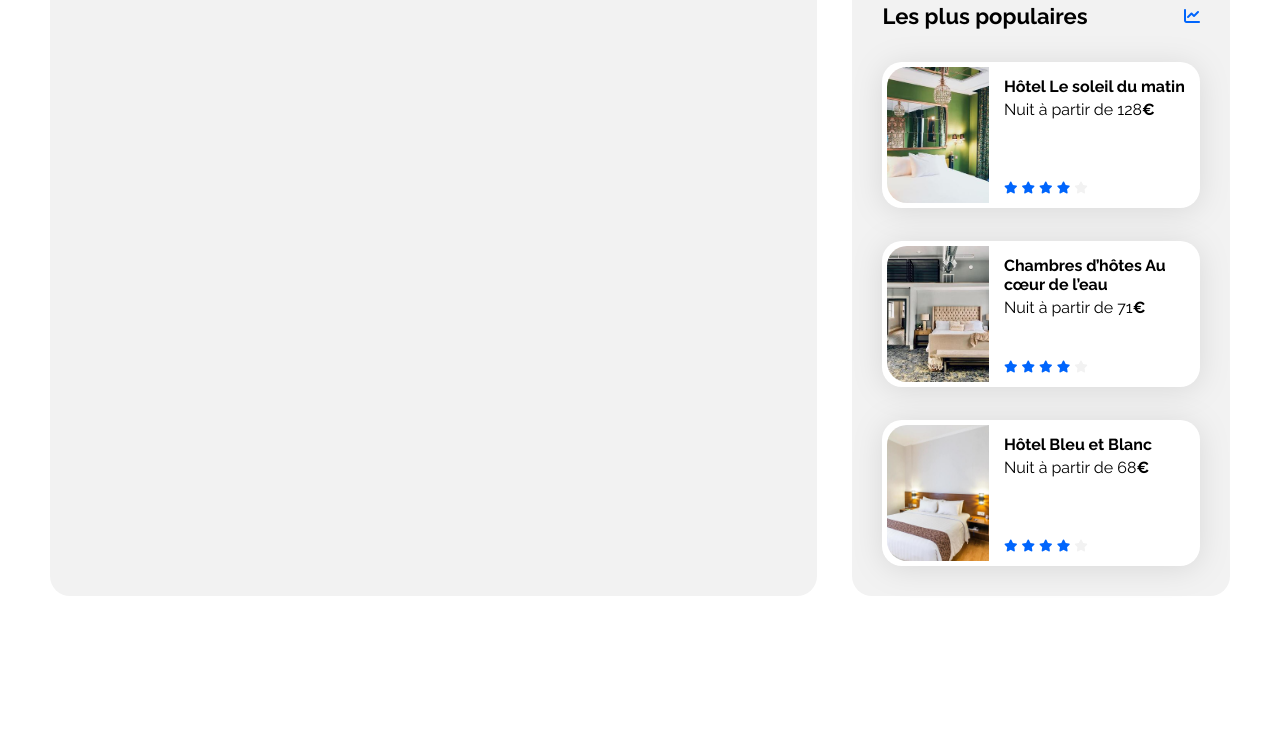
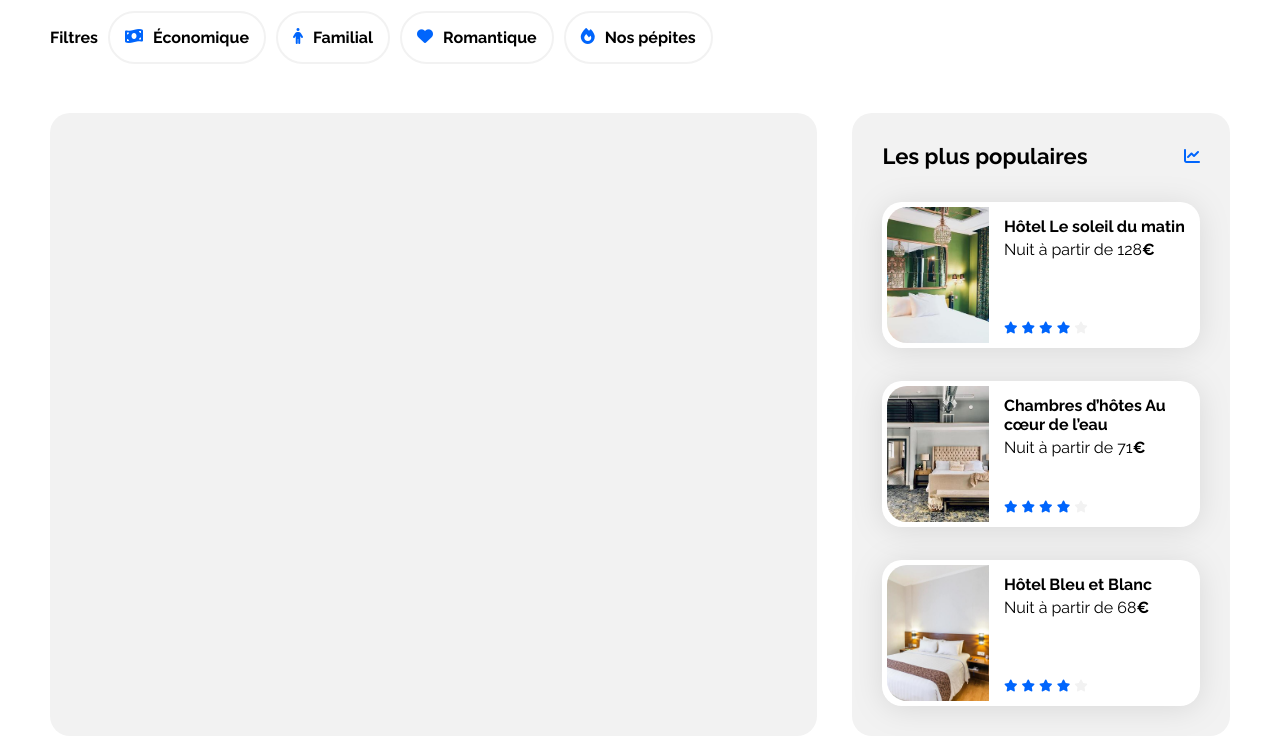
Before and after one commit to Nicolas-Guerin888/Booki_projet_2_OpenClassrooms, a plain HTML site: page index.html in a window 1280 px wide. Shown: the part 128-864 px from the top of the page. Before the commit the page ends 800 px from the top, so only its background shows below. Drawn offline with Linux system fonts and the light colour scheme.

Commit message:
Intégration des filtres

```diff
--- a/css/style.css
+++ b/css/style.css
@@ -48,6 +48,7 @@ nav a:hover {
 }
 
 .formulaire {
+    margin-top: 20px;
     display: flex;
     flex-direction: row;
     height: 50px;
@@ -115,6 +116,49 @@ form input {
     transform: translate(-50%, -50%);
 }
 
+.filtres {
+    margin-top: 20px;
+    height: 50px;
+    display: flex;
+    flex-direction: row;
+    align-items: center;
+    font-size: 1em;
+    font-weight: 600;
+}
+
+.filtres-eco-fam-responsive,
+ .filtres-rom-pep-responsive {
+    display: flex;
+    flex-direction: row;
+}
+
+
+.filtres-economique,
+ .filtres-familial,
+  .filtres-romantique,
+   .filtres-nos-pepites {
+    display: block;
+    display: flex;
+    flex-direction: row;
+    border: solid var(--main-bg-color) 2px;
+    margin-left: 10px;
+    padding: 15px;
+    border-radius: 30px;
+}
+
+.filtres-economique p,
+ .filtres-familial p,
+  .filtres-romantique p,
+   .filtres-nos-pepites p {
+    margin-left: 10px;
+   }
+
+.filtres .filtres-eco-fam-responsive :hover,
+ .filtres-rom-pep-responsive :hover {
+    background-color: var(--filter-bg-color);
+    }
+
+
 .main-container {
     width: 100%;
     max-width: 1440px;
@@ -159,6 +203,7 @@ a {
 .hebergements-and-populaires {
     display: flex;
     justify-content: space-between;
+    margin-top: 50px;
 }
 
 .hebergements-and-populaires section {
--- a/index.html
+++ b/index.html
@@ -43,6 +43,29 @@
                         <input type="button" value="Rechercher">
                     </div>
                </section>
+                <section class="filtres">
+                    <p>Filtres</p>
+                    <div class="filtres-eco-fam-responsive">
+                        <div class="filtres-economique">
+                            <i class="fa-solid fa-money-bill-wave"></i>
+                            <p>Économique</p>
+                        </div>
+                        <div class="filtres-familial">
+                            <i class="fa-solid fa-person"></i>
+                            <p>Familial</p>
+                        </div>
+                    </div>
+                    <div class="filtres-rom-pep-responsive">
+                        <div class="filtres-romantique">
+                            <i class="fa-solid fa-heart"></i>
+                            <p>Romantique</p>
+                        </div>
+                        <div class="filtres-nos-pepites">
+                            <i class="fa-solid fa-fire"></i>
+                            <p>Nos pépites</p>
+                        </div>
+                    </div>
+                </section>
             </div>
             <div class="hebergements-and-populaires">
                 <section class="hebergements">
```
